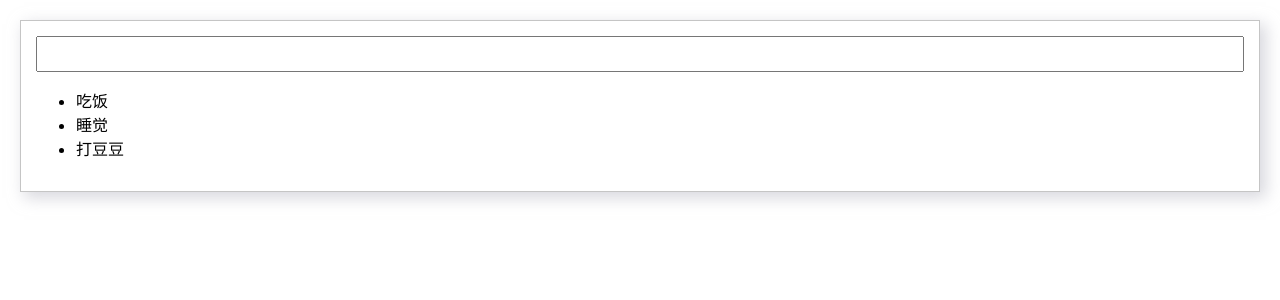
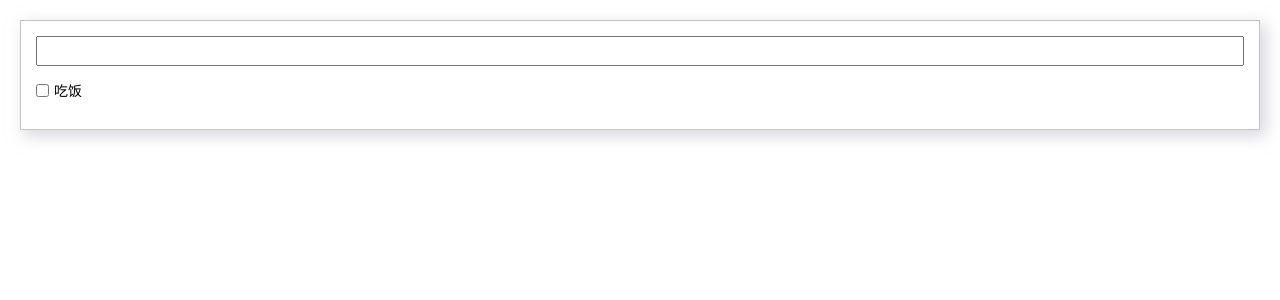
Before and after one commit to lusia-liu/react-leisure-h5, a React (Create React App) app: page / in a window 1280 px wide. Shown: the top 300 px of the page. Built offline with nearby package versions, Linux system fonts and the light colour scheme.

Commit message:
fix: modify style

```diff
--- a/src/components/TodoList/Header/index.css
+++ b/src/components/TodoList/Header/index.css
@@ -1,6 +1,6 @@
 .header__input {
   width: 100%;
-  padding: 8px;
+  padding: 5px;
   font-size: 14px;
   box-sizing: border-box;
 }
--- a/src/components/TodoList/Item/index.css
+++ b/src/components/TodoList/Item/index.css
@@ -0,0 +1,4 @@
+.input {
+  margin: 0 5px 0 0;
+  transform: translateY(1px);
+}
--- a/src/components/TodoList/Item/index.jsx
+++ b/src/components/TodoList/Item/index.jsx
@@ -4,7 +4,12 @@ import './index.css'
 export default class Item extends Component {
   render() {
     return (
-      this.props.todoList.map(item => <li key={item.id}>{item.name}</li>)
+      <li>
+        <label>
+          <input type="checkbox" className="input" />
+          <span>吃饭</span>
+        </label>
+      </li>
     )
   }
 }
--- a/src/components/TodoList/List/index.css
+++ b/src/components/TodoList/List/index.css
@@ -0,0 +1,5 @@
+.list {
+  list-style: none;
+  padding: 0;
+  font-size: 14px;
+}
--- a/src/components/TodoList/List/index.jsx
+++ b/src/components/TodoList/List/index.jsx
@@ -6,7 +6,7 @@ export default class List extends Component {
   render() {
     return (
       <ul className="list">
-        <Item todoList={this.props.todoList}/>
+        <Item todoList={this.props.todoList} />
       </ul>
     )
   }
```
